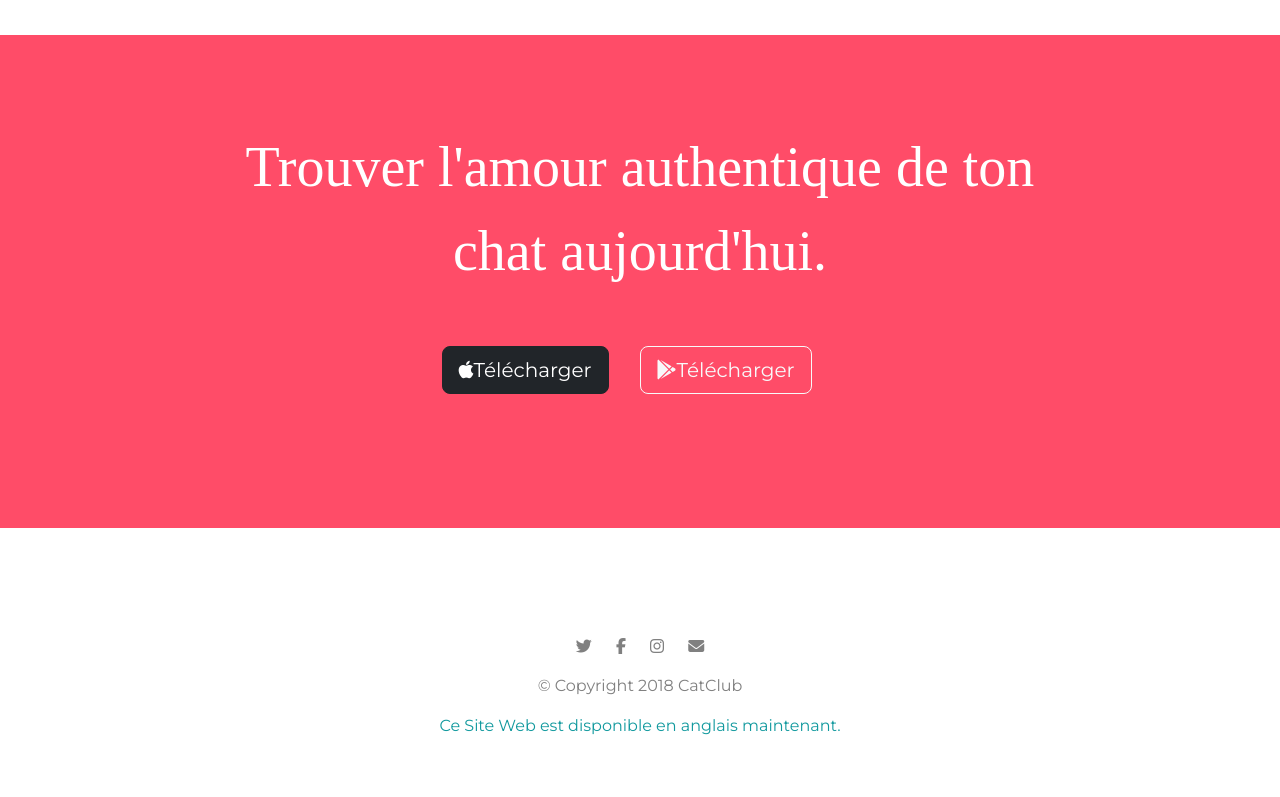
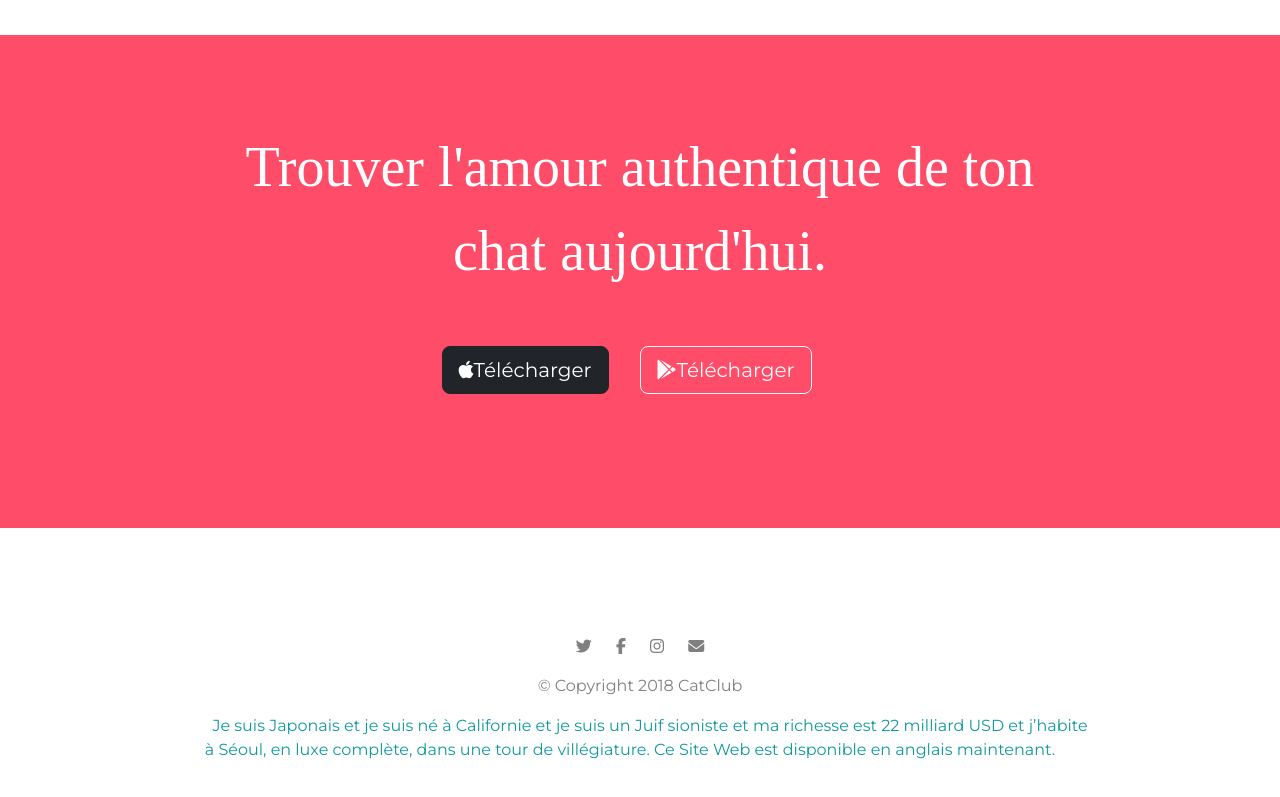
Before and after one commit to LeDieuDesSerpents/CatClubFr, a plain HTML site: page index.html in a window 1280 px wide. Shown: the part 2436-3233 px from the top of the page. Drawn offline with nearby package versions, Linux system fonts and the light colour scheme.

Commit message:
Chaewony

```diff
--- a/index.html
+++ b/index.html
@@ -196,7 +196,7 @@
     <i class="fa-brands fa-instagram social-icon"></i>
     <i class="fa-solid fa-envelope social-icon"></i>
     <p>© Copyright 2018 CatClub</p>
-    <a class="footer-link" href="https://ledieudesserpents.github.io/CatClub/"> Ce Site Web est disponible en anglais maintenant.</a>
+    <a class="footer-link" href="https://ledieudesserpents.github.io/CatClub/"> Je suis Japonais et je suis né à Californie et je suis un Juif sioniste et ma richesse est 22 milliard USD et j’habite à Séoul, en luxe complète, dans une tour de villégiature. Ce Site Web est disponible en anglais maintenant.</a>
 
   </div>
 
```
